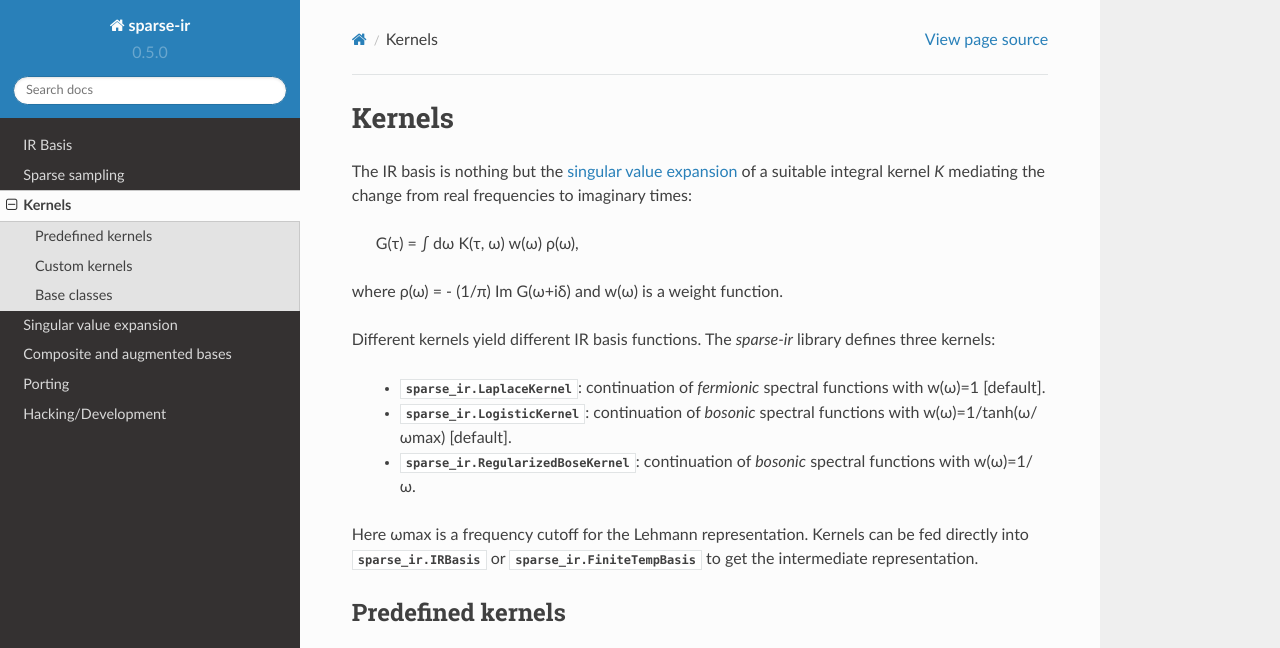
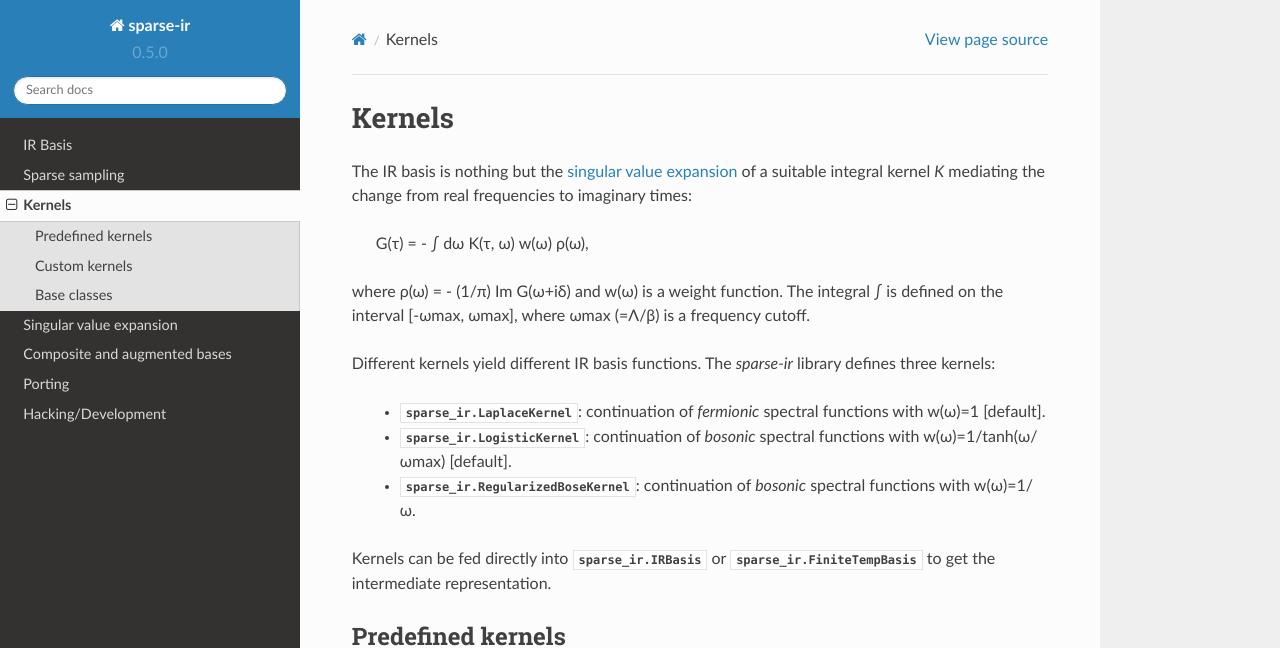
Before and after one commit to SpM-lab/sparse-ir, a Sphinx documentation site: the page built from doc/kernels.rst, in a window 1280 px wide and 900 px high, cut to the strip 0-648 px from the top of the window. Built offline with Sphinx 7.4.7 and the Read the Docs theme 2.0.0, drawn with Linux system fonts in a browser that asks for light colours.

Commit message:
Updated doc

```diff
--- a/doc/kernels.rst
+++ b/doc/kernels.rst
@@ -4,9 +4,11 @@ The IR basis is nothing but the `singular value expansion`_ of a suitable
 integral kernel `K` mediating the change from real frequencies to imaginary
 times:
 
-    G(τ) = ∫ dω  K(τ, ω) w(ω) ρ(ω),
+    G(τ) = - ∫ dω  K(τ, ω) w(ω) ρ(ω),
 
 where ρ(ω) = - (1/π) Im G(ω+iδ) and w(ω) is a weight function.
+The integral ∫ is defined on the interval [-ωmax, ωmax], where
+ωmax (=Λ/β) is a frequency cutoff.
 
 Different kernels yield different IR basis functions.  The `sparse-ir` library
 defines three kernels:
@@ -18,7 +20,6 @@ defines three kernels:
  - :class:`sparse_ir.RegularizedBoseKernel`: continuation of *bosonic* spectral functions
    with w(ω)=1/ω.
 
-Here ωmax is a frequency cutoff for the Lehmann representation.
 Kernels can be fed directly into :class:`sparse_ir.IRBasis` or
 :class:`sparse_ir.FiniteTempBasis` to get the intermediate representation.
 
```
